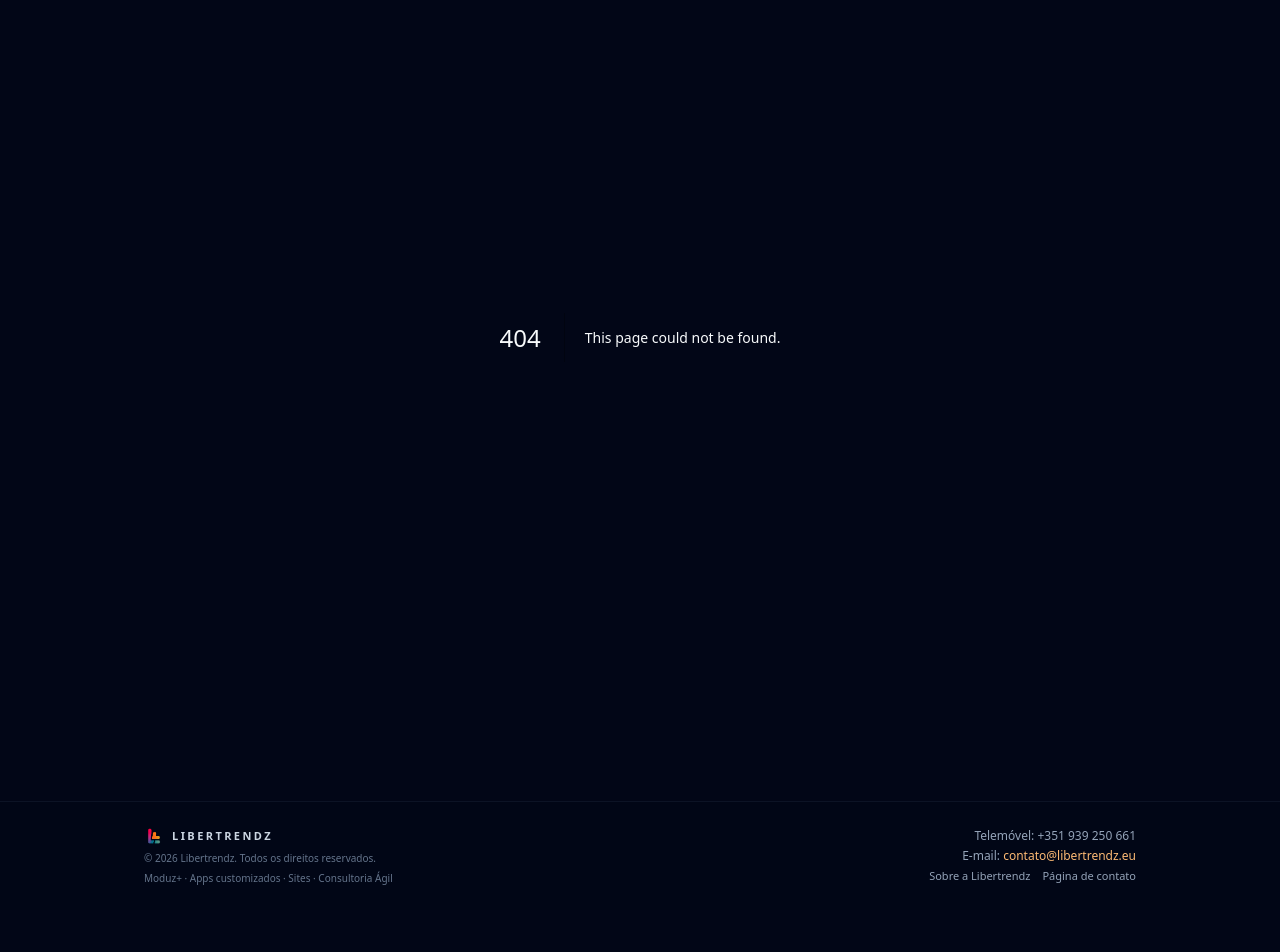
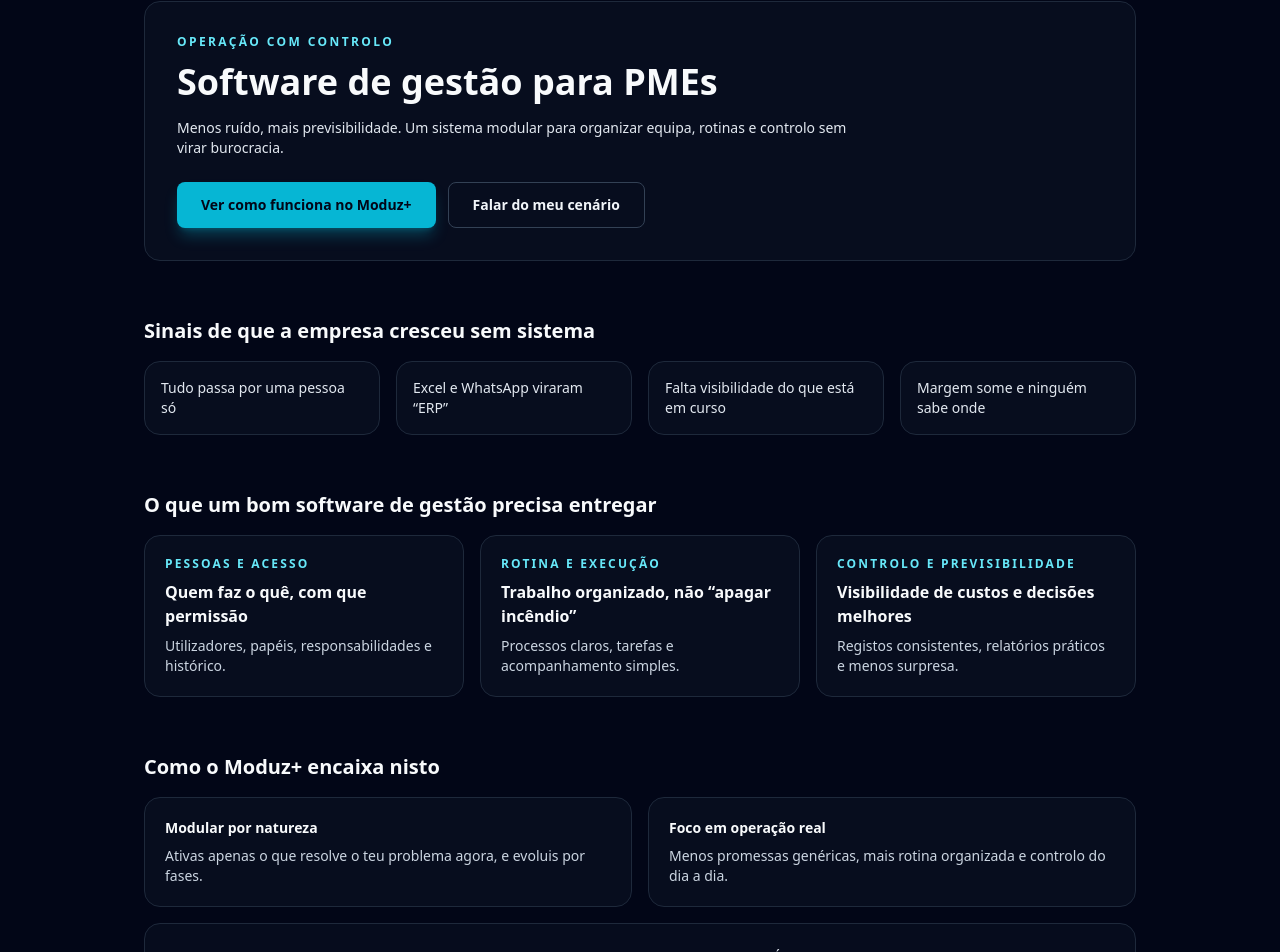
Before and after one commit to libertrendz/libertrendz-site, a Next.js app: page /solucoes/software-gestao-pmes in a window 1280 px wide. Before the commit this address had no page. Shown: the part 144-1096 px from the top of the page. Before the commit the page ends 1054 px from the top, so only its background shows below. Built offline with nearby package versions, Linux system fonts and the light colour scheme.

Commit message:
Create page.tsx

```diff
--- /dev/null
+++ b/app/solucoes/software-gestao-pmes/page.tsx
@@ -0,0 +1,187 @@
+///app/solucoes/software-gestao-pmes/page.tsx
+
+
+export default function SoftwareGestaoPMEsPage() {
+  return (
+    <main className="min-h-[calc(100vh-5rem)] bg-slate-950 text-slate-50">
+      <section className="container-page py-12 lg:py-16 space-y-14">
+        {/* HERO */}
+        <div className="rounded-2xl border border-slate-800 bg-slate-900/40 p-8">
+          <p className="text-xs font-semibold uppercase tracking-[0.2em] text-cyan-300">
+            Operação com controlo
+          </p>
+          <h1 className="mt-3 text-3xl font-bold leading-tight md:text-4xl">
+            Software de gestão para PMEs
+          </h1>
+          <p className="mt-4 max-w-2xl text-sm text-slate-200">
+            Menos ruído, mais previsibilidade. Um sistema modular para organizar equipa,
+            rotinas e controlo sem virar burocracia.
+          </p>
+
+          <div className="mt-6 flex flex-wrap gap-3">
+            <a
+              href="/moduz"
+              className="inline-flex items-center justify-center rounded-lg bg-cyan-500 px-6 py-3 text-sm font-semibold text-slate-950 shadow-lg shadow-cyan-500/30 transition hover:bg-cyan-400"
+            >
+              Ver como funciona no Moduz+
+            </a>
+            <a
+              href="/contato"
+              className="inline-flex items-center justify-center rounded-lg border border-slate-700 px-6 py-3 text-sm font-semibold text-slate-100 transition hover:border-slate-500 hover:bg-slate-900/60"
+            >
+              Falar do meu cenário
+            </a>
+          </div>
+        </div>
+
+        {/* DORES (cards compactos) */}
+        <div className="space-y-4">
+          <h2 className="text-xl font-semibold text-slate-50">
+            Sinais de que a empresa cresceu sem sistema
+          </h2>
+
+          <div className="grid gap-4 md:grid-cols-2 lg:grid-cols-4">
+            <div className="rounded-2xl border border-slate-800 bg-slate-900/40 p-4 text-sm text-slate-200">
+              Tudo passa por uma pessoa só
+            </div>
+            <div className="rounded-2xl border border-slate-800 bg-slate-900/40 p-4 text-sm text-slate-200">
+              Excel e WhatsApp viraram “ERP”
+            </div>
+            <div className="rounded-2xl border border-slate-800 bg-slate-900/40 p-4 text-sm text-slate-200">
+              Falta visibilidade do que está em curso
+            </div>
+            <div className="rounded-2xl border border-slate-800 bg-slate-900/40 p-4 text-sm text-slate-200">
+              Margem some e ninguém sabe onde
+            </div>
+          </div>
+        </div>
+
+        {/* O QUE UM BOM SISTEMA PRECISA TER (sem lenga-lenga) */}
+        <div className="space-y-4">
+          <h2 className="text-xl font-semibold text-slate-50">
+            O que um bom software de gestão precisa entregar
+          </h2>
+
+          <div className="grid gap-4 md:grid-cols-3">
+            <div className="rounded-2xl border border-slate-800 bg-slate-900/40 p-5">
+              <p className="text-xs font-semibold uppercase tracking-[0.18em] text-cyan-300">
+                Pessoas e acesso
+              </p>
+              <p className="mt-2 font-semibold text-slate-50">
+                Quem faz o quê, com que permissão
+              </p>
+              <p className="mt-2 text-sm text-slate-300">
+                Utilizadores, papéis, responsabilidades e histórico.
+              </p>
+            </div>
+
+            <div className="rounded-2xl border border-slate-800 bg-slate-900/40 p-5">
+              <p className="text-xs font-semibold uppercase tracking-[0.18em] text-cyan-300">
+                Rotina e execução
+              </p>
+              <p className="mt-2 font-semibold text-slate-50">
+                Trabalho organizado, não “apagar incêndio”
+              </p>
+              <p className="mt-2 text-sm text-slate-300">
+                Processos claros, tarefas e acompanhamento simples.
+              </p>
+            </div>
+
+            <div className="rounded-2xl border border-slate-800 bg-slate-900/40 p-5">
+              <p className="text-xs font-semibold uppercase tracking-[0.18em] text-cyan-300">
+                Controlo e previsibilidade
+              </p>
+              <p className="mt-2 font-semibold text-slate-50">
+                Visibilidade de custos e decisões melhores
+              </p>
+              <p className="mt-2 text-sm text-slate-300">
+                Registos consistentes, relatórios práticos e menos surpresa.
+              </p>
+            </div>
+          </div>
+        </div>
+
+        {/* COMO ENTRA O MODUZ+ (mapeamento curto, sem “wizard”) */}
+        <div className="space-y-4">
+          <h2 className="text-xl font-semibold text-slate-50">
+            Como o Moduz+ encaixa nisto
+          </h2>
+
+          <div className="grid gap-4 md:grid-cols-2">
+            <div className="rounded-2xl border border-slate-800 bg-slate-900/40 p-5">
+              <p className="text-sm font-semibold text-slate-50 mb-2">
+                Modular por natureza
+              </p>
+              <p className="text-sm text-slate-300">
+                Ativas apenas o que resolve o teu problema agora, e evoluis por fases.
+              </p>
+            </div>
+
+            <div className="rounded-2xl border border-slate-800 bg-slate-900/40 p-5">
+              <p className="text-sm font-semibold text-slate-50 mb-2">
+                Foco em operação real
+              </p>
+              <p className="text-sm text-slate-300">
+                Menos promessas genéricas, mais rotina organizada e controlo do dia a dia.
+              </p>
+            </div>
+          </div>
+
+          <div className="rounded-2xl border border-slate-800 bg-slate-900/35 p-6">
+            <p className="text-sm text-slate-200">
+              Se a tua empresa cresceu e perdeu controlo, o problema raramente é “falta de ferramenta”.
+              É falta de sistema.
+            </p>
+            <a
+              href="/cases"
+              className="mt-3 inline-block text-sm font-semibold text-cyan-300 hover:text-cyan-200"
+            >
+              Ver casos reais →
+            </a>
+          </div>
+        </div>
+
+        {/* FAQ curto (SEO sem virar bíblia) */}
+        <div className="space-y-4">
+          <h2 className="text-xl font-semibold text-slate-50">Perguntas rápidas</h2>
+
+          <div className="grid gap-4 md:grid-cols-2">
+            <div className="rounded-2xl border border-slate-800 bg-slate-900/40 p-5">
+              <p className="text-sm font-semibold text-slate-50">
+                “Software de gestão” é ERP?
+              </p>
+              <p className="mt-2 text-sm text-slate-300">
+                Pode ser. A diferença é começar pelo essencial e crescer com método, sem “big bang”.
+              </p>
+            </div>
+
+            <div className="rounded-2xl border border-slate-800 bg-slate-900/40 p-5">
+              <p className="text-sm font-semibold text-slate-50">
+                Quanto tempo demora para ver valor?
+              </p>
+              <p className="mt-2 text-sm text-slate-300">
+                Quando há foco, dá para organizar rotinas e ganhar visibilidade cedo.
+              </p>
+            </div>
+          </div>
+        </div>
+
+        {/* CTA FINAL — ÚNICO */}
+        <div className="pt-8 border-t border-slate-800 text-center space-y-4">
+          <h2 className="text-2xl font-semibold text-slate-50">
+            Quer organizar a empresa sem virar refém de processo?
+          </h2>
+          <p className="max-w-xl mx-auto text-sm text-slate-200">
+            Conta o cenário atual e eu aponto o caminho mais lógico.
+          </p>
+          <a
+            href="/contato"
+            className="inline-flex items-center justify-center rounded-lg bg-cyan-500 px-6 py-3 text-sm font-semibold text-slate-950 shadow-lg shadow-cyan-500/30 transition hover:bg-cyan-400"
+          >
+            Falar do meu cenário
+          </a>
+        </div>
+      </section>
+    </main>
+  );
+}
```
